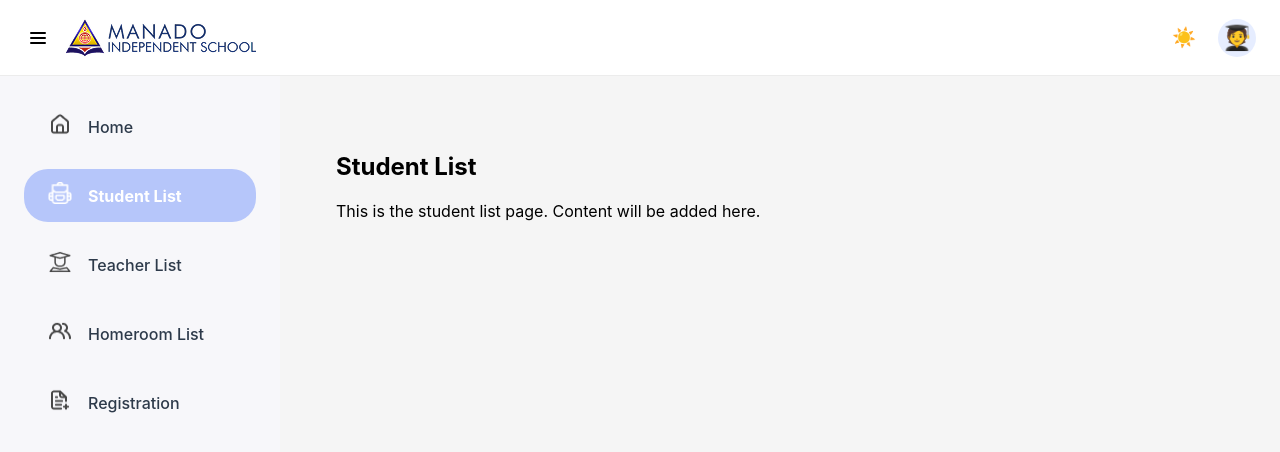
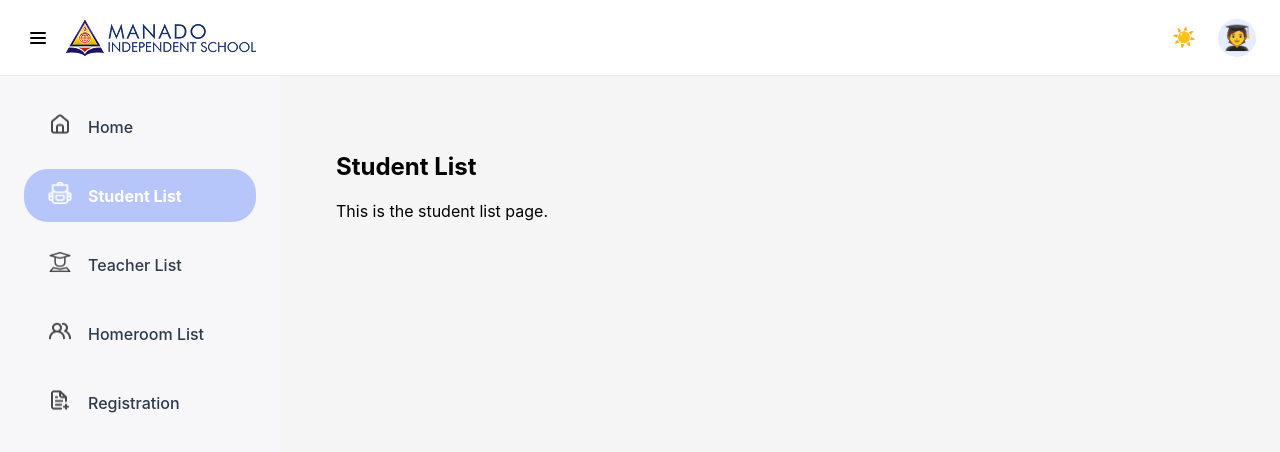
Before and after one commit to MarvelmatthewSompotan/mispro, a React (Create React App) app: page /students in a window 1280 px wide. Shown: the top 452 px of the page. Built offline with nearby package versions, Linux system fonts and the light colour scheme.

Commit message:
update integrated frontend backend

```diff
--- a/src/components/pages/StudentList.js
+++ b/src/components/pages/StudentList.js
@@ -3,7 +3,7 @@ import React from 'react';
 const StudentList = () => (
   <div style={{ padding: 32 }}>
     <h2>Student List</h2>
-    <p>This is the student list page. Content will be added here.</p>
+    <p>This is the student list page.</p>
   </div>
 );
 
```
